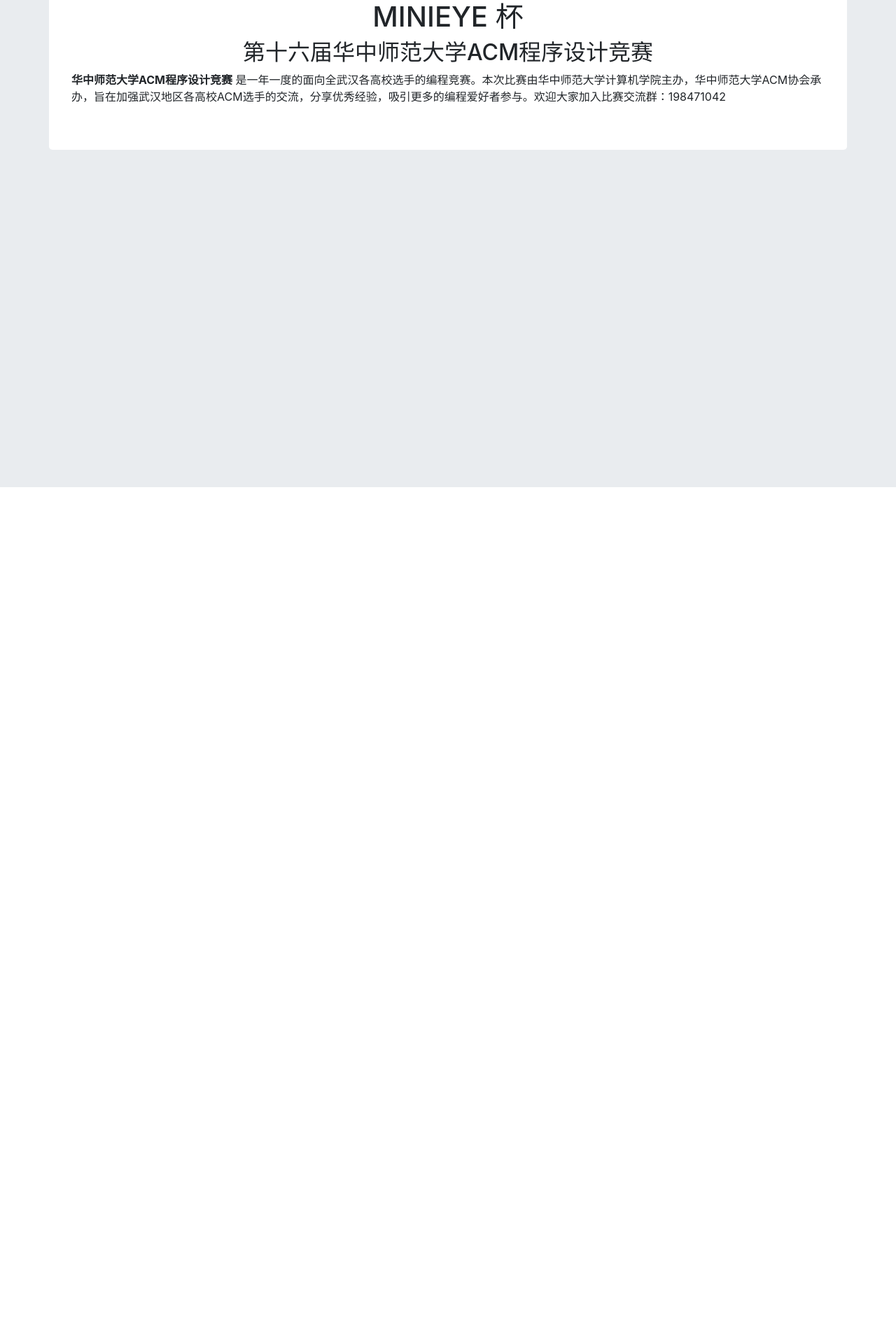
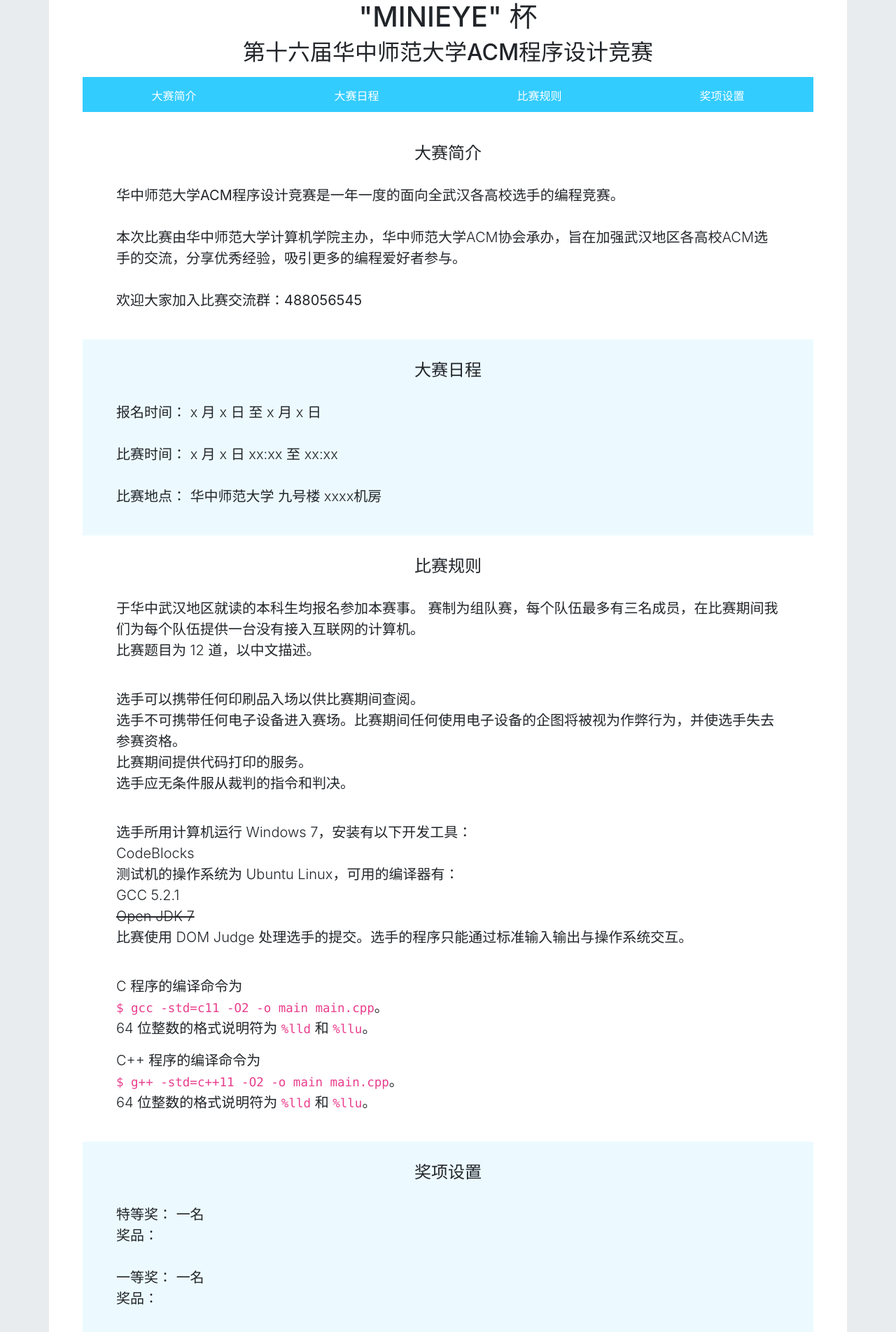
Before and after one commit to MCVI/Ukada2, an Angular app in the folder ukada2-website/: page /introduction in a window 1280 px wide. Shown: the part 160-2063 px from the top of the page at 70% size. Before the commit the page ends 800 px from the top, so only its background shows below. Built offline with nearby package versions, Linux system fonts and the light colour scheme.

Commit message:
Modify introduction page style.

```diff
--- a/ukada2-website/src/app/introduction/introduction.component.css
+++ b/ukada2-website/src/app/introduction/introduction.component.css
@@ -1,10 +1,47 @@
 .full {
   background-color: #e9ecef;
-  height: 100%;
+  min-height: 100%;
   width: 100%;
-  position: fixed;
+  position: absolute;
 }
 .full .container {
   background-color: #ffffff;
   margin-top: 40px !important;
+  padding: 3rem 3rem;
 }
+
+.main-title {
+  margin: 1rem;
+}
+
+.introduction-index {
+  height: 50px;
+  margin: 15px 0;
+  background-color: #33ccff;
+}
+
+.index-list{
+  flex-direction: row;
+  display: flex;
+  list-style-type: none;
+  padding: 15px 0;
+}
+
+.index-item {
+  color: #fff;
+}
+
+.block {
+  padding: 25px 3rem;
+}
+
+.block-special-background {
+  background-color: rgb(236,250,255);
+}
+
+.block-title {
+  margin: 5px 0 30px 0;
+}
+
+.block-content {
+}
--- a/ukada2-website/src/app/introduction/introduction.component.html
+++ b/ukada2-website/src/app/introduction/introduction.component.html
@@ -1,11 +1,125 @@
 <div class="full">
   <div class="container jumbotron">
-    <div class="text-center">
-      <h1>MINIEYE 杯</h1>
+    <div class="main-title text-center">
+      <h1>"MINIEYE" 杯</h1>
       <h2>第十六届华中师范大学ACM程序设计竞赛</h2>
     </div>
 
-    <strong>华中师范大学ACM程序设计竞赛</strong>
-    是一年一度的面向全武汉各高校选手的编程竞赛。本次比赛由华中师范大学计算机学院主办，华中师范大学ACM协会承办，旨在加强武汉地区各高校ACM选手的交流，分享优秀经验，吸引更多的编程爱好者参与。欢迎大家加入比赛交流群：198471042
+    <div class="introduction-index">
+      <ul class="index-list">
+  		  <li class="col-md-3 text-center index-item">
+  		    <a>大赛简介</a>
+  		  </li>
+        <li class="col-md-3 text-center index-item">
+  		    <a>大赛日程</a>
+  		  </li>
+        <li class="col-md-3 text-center index-item">
+  		    <a>比赛规则</a>
+  		  </li>
+        <li class="col-md-3 text-center index-item">
+  		    <a>奖项设置</a>
+  		  </li>
+  		</ul>
+    </div>
+
+    <div class="block contest-info">
+      <div class="block-title text-center">
+        <h4>大赛简介</h4>
+      </div>
+      <div class="block-content">
+        <p class="lead">
+          <strong>华中师范大学ACM程序设计竞赛</strong>是一年一度的面向全武汉各高校选手的编程竞赛。
+          <br>
+          <br>
+          本次比赛由华中师范大学计算机学院主办，华中师范大学ACM协会承办，旨在加强武汉地区各高校ACM选手的交流，分享优秀经验，吸引更多的编程爱好者参与。
+          <br>
+          <br>
+          欢迎大家加入比赛交流群：<strong>488056545</strong>
+        </p>
+      </div>
+    </div>
+
+    <div class="block block-special-background contest-schedule">
+      <div class="block-title text-center">
+        <h4>大赛日程</h4>
+      </div>
+      <div class="block-content">
+        <p class="lead">
+          <strong>报名时间：</strong> x 月 x 日 至 x 月 x 日
+          <br>
+          <br>
+          <strong>比赛时间：</strong> x 月 x 日 xx:xx 至 xx:xx
+          <br>
+          <br>
+          <strong>比赛地点：</strong> 华中师范大学 九号楼 xxxx机房
+        </p>
+      </div>
+    </div>
+
+    <div class="block contest-rule">
+      <div class="block-title text-center">
+        <h4>比赛规则</h4>
+      </div>
+      <div class="block-content">
+        <p class="lead">
+          于华中武汉地区就读的本科生均报名参加本赛事。
+          赛制为组队赛，每个队伍最多有三名成员，在比赛期间我们为每个队伍提供一台没有接入互联网的计算机。
+          <br>
+          比赛题目为 12 道，以中文描述。
+        </p>
+        <br>
+        <p class="lead">
+          选手可以携带任何印刷品入场以供比赛期间查阅。
+          <br>
+          选手不可携带任何电子设备进入赛场。比赛期间任何使用电子设备的企图将被视为作弊行为，并使选手失去参赛资格。
+          <br>
+          比赛期间提供代码打印的服务。
+          <br>
+          选手应无条件服从裁判的指令和判决。
+        </p>
+        <br>
+        <p class="lead">
+          选手所用计算机运行 Windows 7，安装有以下开发工具：
+          <br>
+          CodeBlocks
+          <br>
+          测试机的操作系统为 Ubuntu Linux，可用的编译器有：
+          <br>
+          GCC 5.2.1
+          <br>
+          <del>Open JDK 7</del>
+          <br>
+          比赛使用 DOM Judge 处理选手的提交。选手的程序只能通过标准输入输出与操作系统交互。
+        </p>
+        <br>
+        <p class="lead">
+          C 程序的编译命令为<br><code>$ gcc -std=c11 -O2 -o main main.cpp</code>。<br>64 位整数的格式说明符为 <code>%lld</code> 和 <code>%llu</code>。
+        </p>
+        <p class="lead">
+          C++ 程序的编译命令为<br><code>$ g++ -std=c++11 -O2 -o main main.cpp</code>。<br>64 位整数的格式说明符为 <code>%lld</code> 和 <code>%llu</code>。
+        </p>
+      </div>
+    </div>
+
+    <div class="block block-special-background contest-award">
+      <div class="block-title text-center">
+        <h4>奖项设置</h4>
+      </div>
+      <div class="block-content">
+        <p class="lead">
+          <strong>特等奖：</strong>  一名<br>
+          奖品：<br>
+          <br>
+          <strong>一等奖：</strong>  一名<br>
+          奖品：<br>
+          <br>
+          <strong>二等奖：</strong>  四名<br>
+          奖品：<br>
+          <br>
+          <strong>三等奖：</strong>  八名<br>
+          奖品：<br>
+        </p>
+      </div>
+    </div>
   </div>
 </div>
--- a/ukada2-website/src/app/login/login.component.css
+++ b/ukada2-website/src/app/login/login.component.css
@@ -1,8 +1,8 @@
 .full {
   background-color: #e9ecef;
-  height: 100%;
+  min-height: 100%;
   width: 100%;
-  position: fixed;
+  position: absolute;
 }
 
 .full .container {
--- a/ukada2-website/src/app/register/register.component.css
+++ b/ukada2-website/src/app/register/register.component.css
@@ -1,8 +1,8 @@
 .full {
   background-color: #e9ecef;
-  height: 100%;
+  min-height: 100%;
   width: 100%;
-  position: fixed;
+  position: absolute;
 }
 
 .full .container {
```
